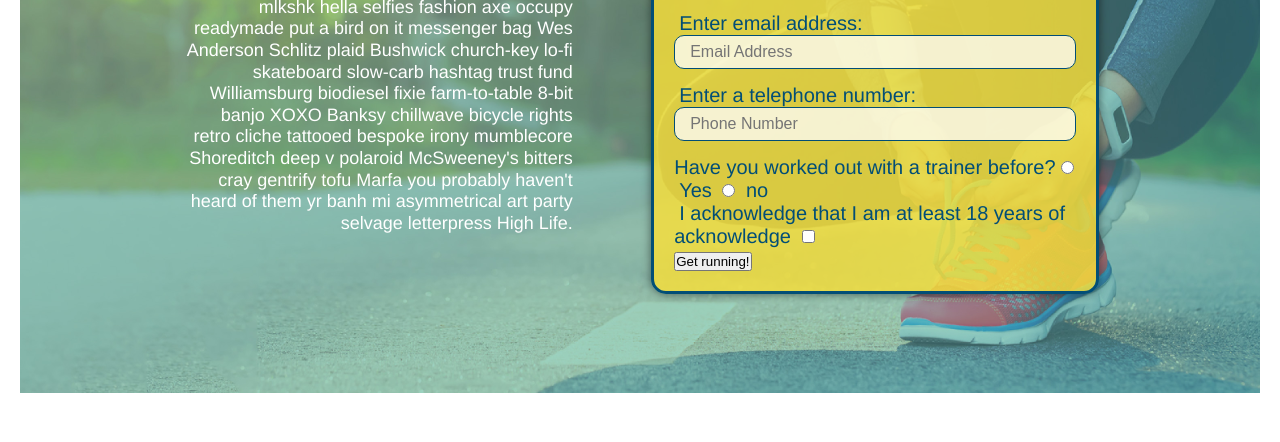
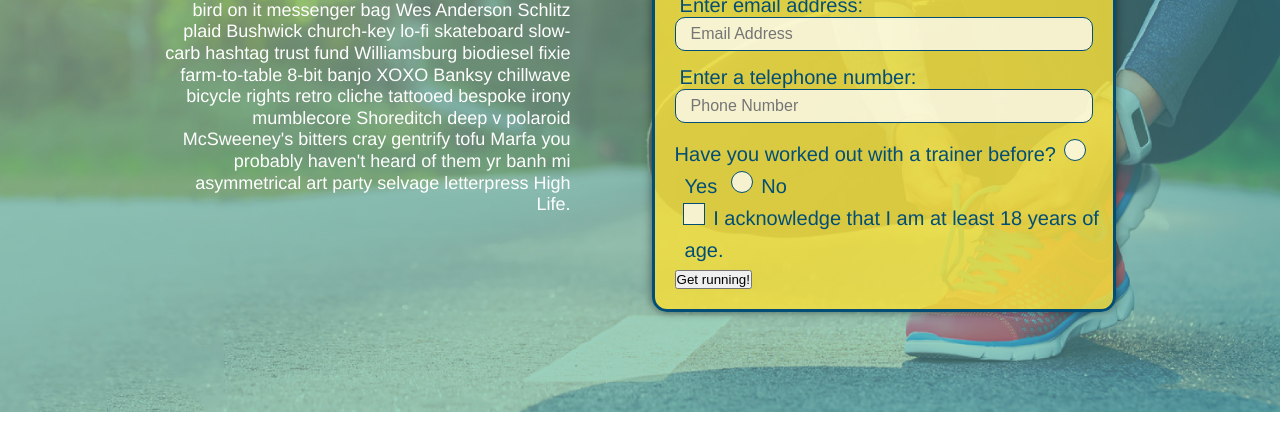
Before and after one commit to Cruz801/Run-Buddy, a plain HTML site: page Index.html in a window 1280 px wide. Shown: the part 358-800 px from the top of the page. Drawn offline with Linux system fonts and the light colour scheme.

Commit message:
final css touches

```diff
--- a/Index.html
+++ b/Index.html
@@ -56,17 +56,21 @@
              <input type="tel" placeholder="Phone Number" name="phone" id="phone" class="form-input">
              <p>
                  Have you worked out with a trainer before?
+                 <span class="radio-wrapper">
                  <input type="radio" name="trainer-confirm" id="trainer-yes" />
-                 <label for ="trainer-yes">Yes</label>
+                 <label for="trainer-yes">Yes</label>
+                 </span>
+                 <span class="radio-wrapper">
                  <input type="radio" name="trainer-confirm" id="trainer-no" />
-                 <label for="trainer-no">no</label>
+                 <label for="trainer-no">No</label>
+                 </span>
              </p>
              <p>
-                 <label for="checkbox" >
-                 I acknowledge that I am at least 18 years of acknowledge
-                 </label>
-                 <input type="checkbox" name="age confirm" id="checkbox" />
-                </p>
+                 <span class="checkbox-wrapper">
+                    <input type="checkbox" name="age-confirm" id="checkbox" />
+                    <label for="checkbox">I acknowledge that I am at least 18 years of age.</label>
+                 </span>
+                 </p>
                 <button type="submit">
                     Get running!
                     </button>
--- a/assets/css/style.css
+++ b/assets/css/style.css
@@ -1,3 +1,15 @@
+:root {
+    --primary-color: #fce138;
+    --secondary-color: #024e76;
+    --tertiary-color: #39a6b2;
+}
+
+
+
+
+
+
+
 body {
     /* more on this crazy alphanumerical value in a minute! */
     color: #39a6b2;
@@ -7,7 +19,7 @@ body {
 header {
     display: flex;
     padding: 20px 35px;
-    background-color: #39a6b2;
+    background-color: var(--tertiary-color);
     justify-content: space-between;
     flex-wrap: wrap;
     position: -webkit-sticky;
@@ -18,6 +30,7 @@ header {
     background-position: center;
     background-attachment: fixed;
     background-position: 80%;
+    z-index: 9999;
 }
 
 header a {
@@ -50,8 +63,8 @@ header nav ul li a:hover {
 }
 
 header nav ul li a:hover{
-    background: #fce138;
-    color: #024e76;
+    background: var(--primary--color);
+    color: var(--secondary-color);
     border-radius: 15px;
     text-shadow: none;
 }
@@ -59,7 +72,7 @@ header nav ul li a:hover{
 header h1 {
     font-weight: bold;
     font-size: 36px;
-    color: #fce138;
+    color: var(--primary--color);
     margin: 0;
     text-shadow: 0 0 10px rgba(0,0,0, 0.5);
 }
@@ -80,7 +93,7 @@ footer {
 }
 
 footer h2 {
-    color: #024e76;
+    color: var(secondary-color);
     font-size: 30px;
     margin: 0;
 }
@@ -181,7 +194,7 @@ section {
     border: none;
     font-size: 16px;
     border-radius: 10px;
-    background-color: #39a6b2;
+    background-color: ;
 /* HERO STYLE ENDS */
 }
 
@@ -391,7 +404,7 @@ section {
 
 /* homepage hero */
 .hero {
-    margin: 20px;
+    margin: 0px;
     background-color: white;
     font-size: 20px;
     color: blue;
@@ -408,6 +421,77 @@ section {
 .flex-row {
     display: flex;
 }
+
+.checkbox-wrapper input, .radio-wrapper input {
+    opacity: 0;
+}
+
+.checkbox-wrapper label, .radio-wrapper label {
+    position: relative;
+    left: 10px;
+    margin: 10px;
+    line-height: 1.6;
+}
+
+.checkbox-wrapper label::before, .radio-wrapper label::before {
+    content:"";
+    height: 20px;
+    width: 20px;
+    background: rgba(255, 255, 255, 0.75);
+    border: 1px solid #024e76;
+    position: absolute;
+    top: -4px;
+    left: -30px;
+}
+
+.radio-wrapper label::before {
+    border-radius: 50%;
+}
+
+.radio-wrapper label::after {
+    content: "";
+    width: 20px;
+    height: 20px;
+    border-radius: 50%;
+    background: #024e76;
+    position: absolute;
+    left: -29px;
+    top: -3px;
+}
+
+.checkbox-wrapper label::after {
+    content: "";
+    height: 6px;
+    width: 14px;
+    border-left: 2px solid #024e76;
+    border-bottom: 2px solid #024e76;
+    position: absolute;
+    left: -26px;
+    top: 1px;
+    transform: rotate(-58deg);
+}
+
+.checkbox-wrapper input + label::after,
+.radio-wrapper input + label::after {
+    content:none;
+}
+
+.checkbox-wrapper input:checked + label::after,
+.radio-wrapper input:checked + label::after {
+    content:"";
+}
+
+
+
+
+
+
+
+
+
+
+
+
 
 /* MEDIA QUERY FOR SMALLER DESKTOP SCREENS AND SMALLER */
 @media screen and (max-width: 980px) {
```
